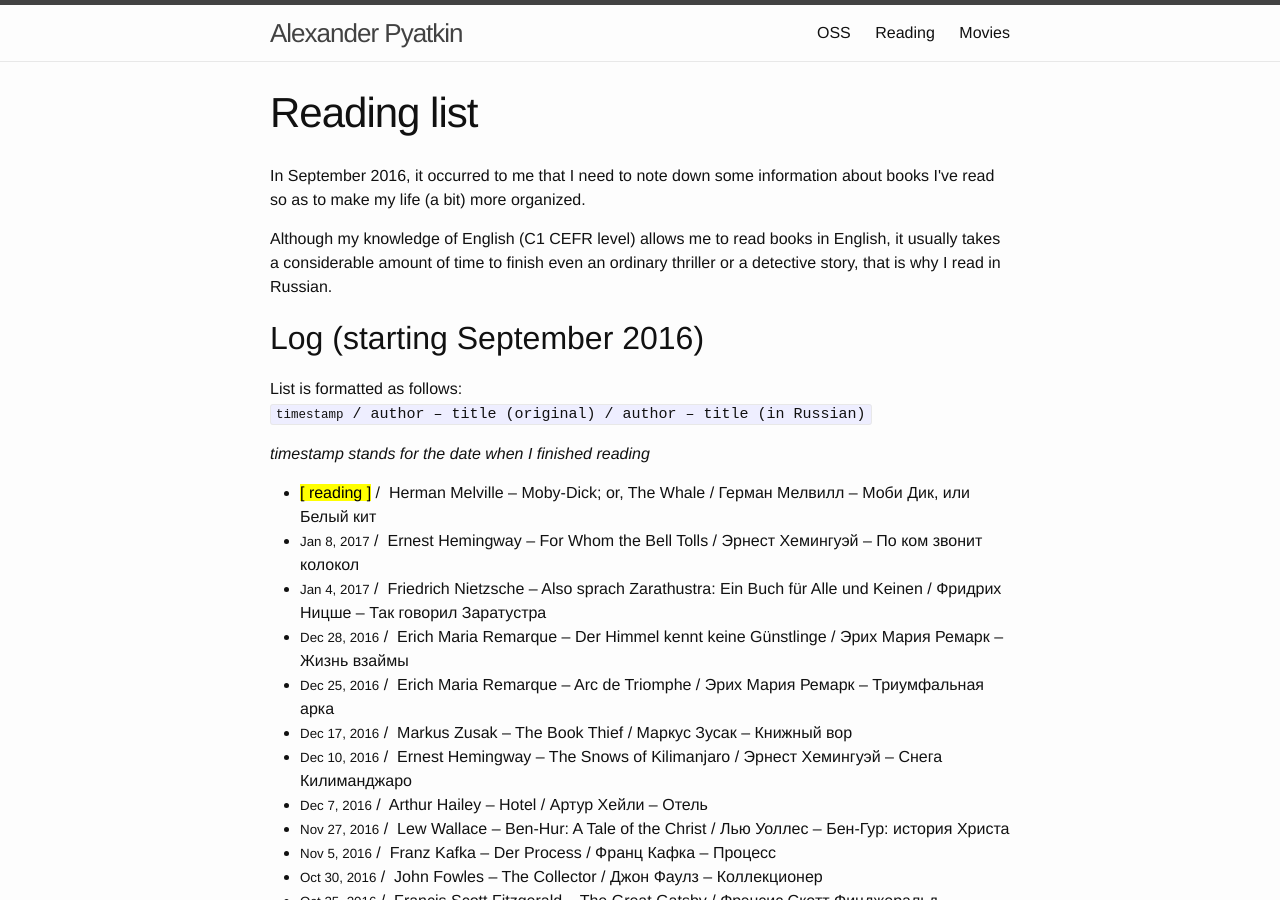
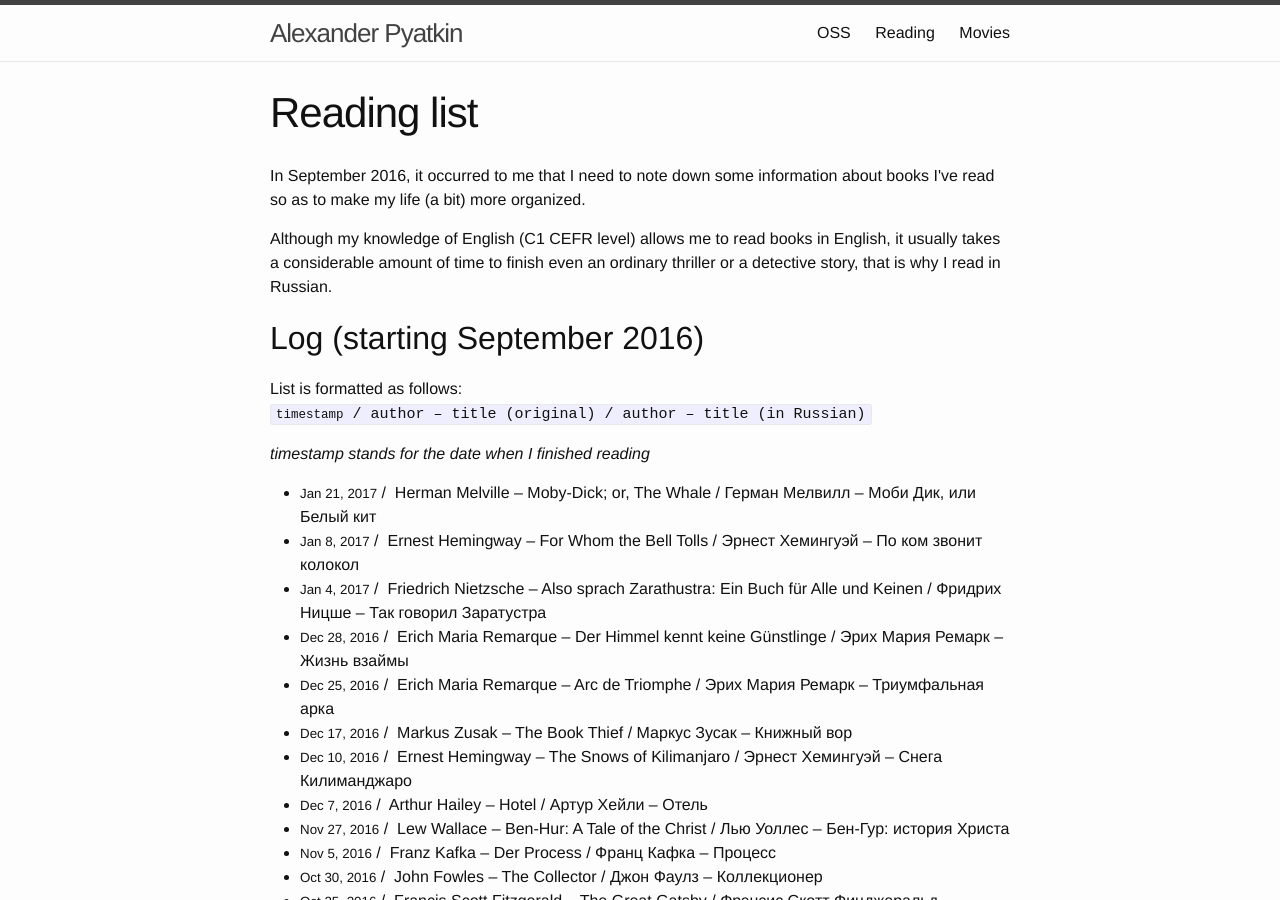
Before and after one commit to aspyatkin/personal-website, a Jekyll site: the page built from reading-list.md, in a window 1280 px wide and 900 px high. Built offline with Jekyll 4.4.1, drawn with Linux system fonts in a browser that asks for light colours.

Commit message:
Update reading list

```diff
--- a/reading-list.md
+++ b/reading-list.md
@@ -5,7 +5,7 @@ short_title: Reading
 permalink: /reading-list/
 top_ndx: 2
 log_list:
-  - reading: yes
+  - date: 'Jan 21, 2017'
     original:
       author: 'Herman Melville'
       title: 'Moby-Dick; or, The Whale'
```
